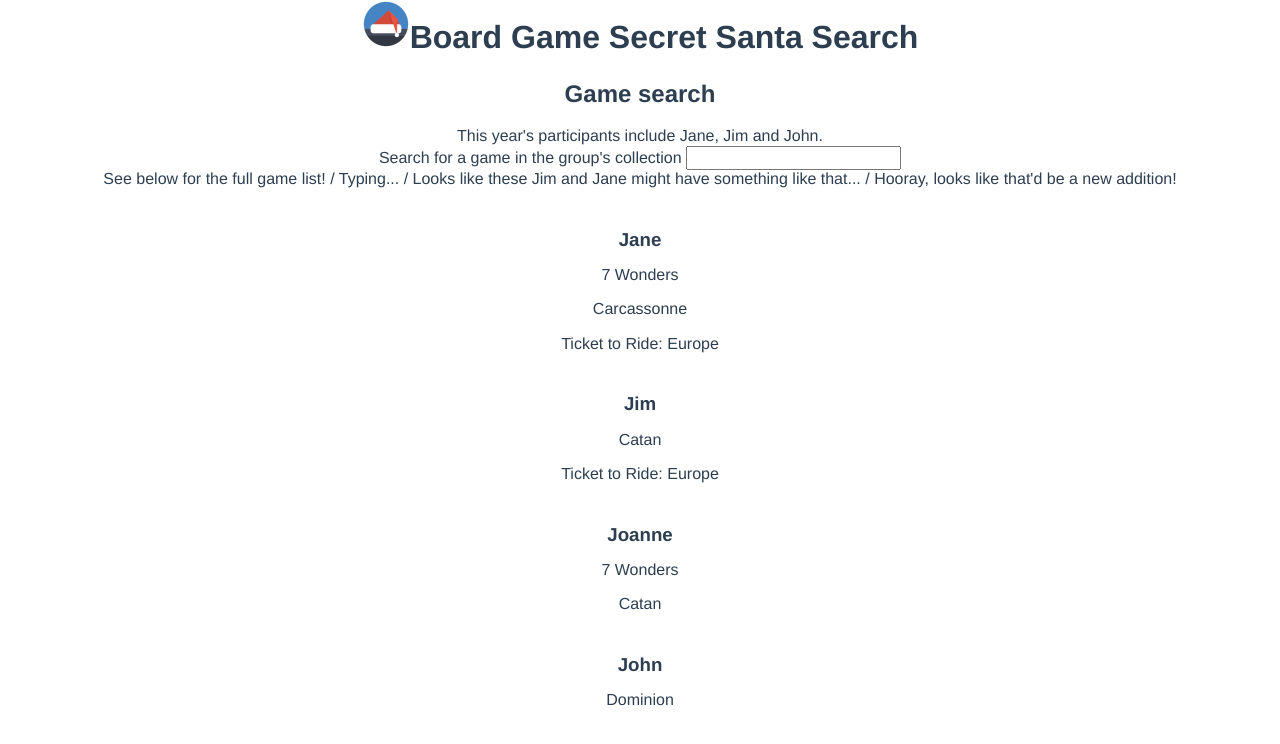
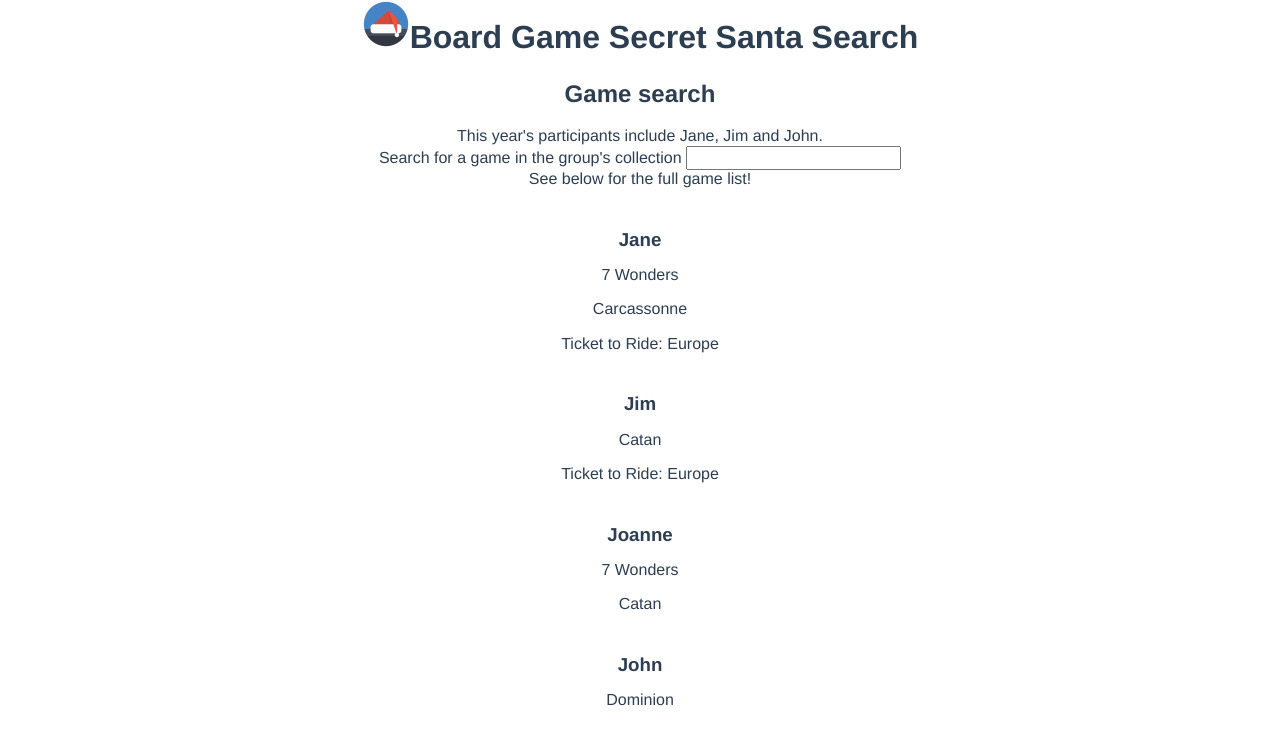
Before and after one commit to squireChuck/board-game-secret-santa-search, a Vue app in the folder ui/: page / in a window 1280 px wide. Shown: the top 744 px of the page. Built offline with nearby package versions, Linux system fonts and the light colour scheme.

Commit message:
searchStatus message feature, nixing delayed search/status update for now

```diff
--- a/package.json
+++ b/package.json
@@ -25,7 +25,5 @@
     "eslint-plugin-promise": "^4.0.1",
     "eslint-plugin-standard": "^4.0.0"
   },
-  "dependencies": {
-    "lodash": "^4.17.11"
-  }
+  "dependencies": {}
 }
--- a/ui/src/components/GameListing.vue
+++ b/ui/src/components/GameListing.vue
@@ -32,13 +32,7 @@
         v-model="searchText"
       >
       <div class="message-area">
-        See below for the full game list!
-        /
-        Typing...
-        /
-        Looks like these Jim and Jane might have something like that...
-        /
-        Hooray, looks like that'd be a new addition!
+        {{ searchStatus }}
       </div>
       <div
         v-for="player in playersMatchingGameSearch"
@@ -57,6 +51,15 @@
 </template>
 
 <script>
+const orderPlayersByNameAsc = (player1, player2) => {
+  const name1 = player1.toLowerCase();
+  const name2 = player2.toLowerCase();
+  if (name1 < name2) {
+    return -1;
+  }
+  return 1;
+};
+
 export default {
   name: "GameListing",
   props: {
@@ -67,9 +70,7 @@ export default {
   },
   data() {
     return {
-      searchText: "",
-      searchTextIsDirty: false,
-      userIsTyping: false
+      searchText: ""
     };
   },
   computed: {
@@ -83,14 +84,7 @@ export default {
       const playerNames = this.playersWithAnyGame
         .map(player => player.name)
         .slice()
-        .sort((p1, p2) => {
-          const name1 = p1.toLowerCase();
-          const name2 = p2.toLowerCase();
-          if (name1 < name2) {
-            return -1;
-          }
-          return 1;
-        });
+        .sort(orderPlayersByNameAsc);
       const numPlayers = playerNames.length - 1;
       return `This year's participants include ${playerNames
         .slice(0, numPlayers - 1)
@@ -104,6 +98,25 @@ export default {
         return this.ownedGames(player.games).length > 0;
       });
       return players;
+    },
+    searchStatus() {
+      if (this.searchText === "") {
+        return "See below for the full game list!";
+      }
+      if (this.playersMatchingGameSearch.length === 0) {
+        return "Hooray, looks like that'd be a new addition!";
+      }
+      const names = this.playersMatchingGameSearch
+        .map(player => player.name)
+        .sort(orderPlayersByNameAsc);
+      if (names.length === 1) {
+        return `Looks like this person might have something like that: ${
+          names[0]
+        }`;
+      }
+      return `Looks like these people might have something like that: ${names.join(
+        ", "
+      )}`;
     }
   },
   methods: {
```
